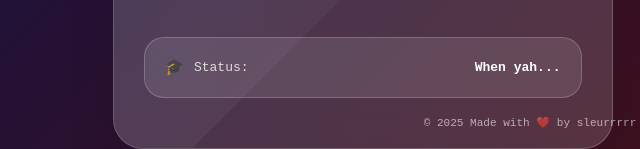
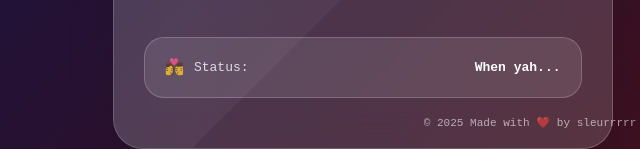
Before and after one commit to sleurrrrr/My-Portofolio, a plain HTML site: page index.html in a window 1280 px wide. Shown: the part 653-802 px from the top of the page, 110-750 px from the left. Drawn offline with Linux system fonts and the light colour scheme.

Commit message:
Update index.html

```diff
--- a/index.html
+++ b/index.html
@@ -571,7 +571,7 @@
           <div class="info-item">
             <div class="info-content">
               <div class="info-label">
-                <span class="info-icon">🎓</span>
+                <span class="info-icon">👩‍❤️‍💋‍👨</span>
                 Status:
               </div>
               <div class="info-value">When yah...</div>
```
